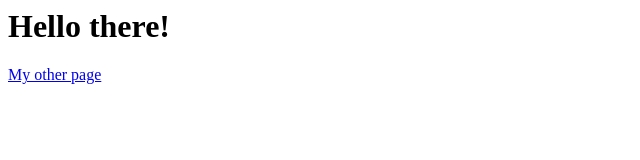
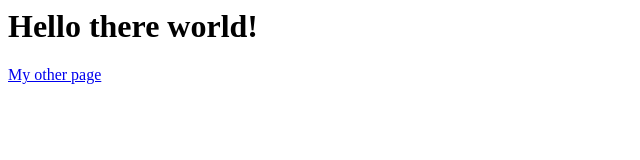
Before and after one commit to dKokoutsidis/web-platform-test, a plain HTML site: page index.html in a window 1280 px wide. Shown: the whole page, without its empty margins (0-640 px from the left). Drawn offline with Linux system fonts and the light colour scheme.

Commit message:
1 file modified

```diff
--- a/index.html
+++ b/index.html
@@ -5,7 +5,7 @@
     <!-- <link rel="stylesheet" type="text/css" href="styles.css"> -->
   </head>
   <body>
-    <h1>Hello there!</h1>
+    <h1>Hello there world!</h1>
     <a href="/me.html">My other page</a>
   </body>
 </html>
```
